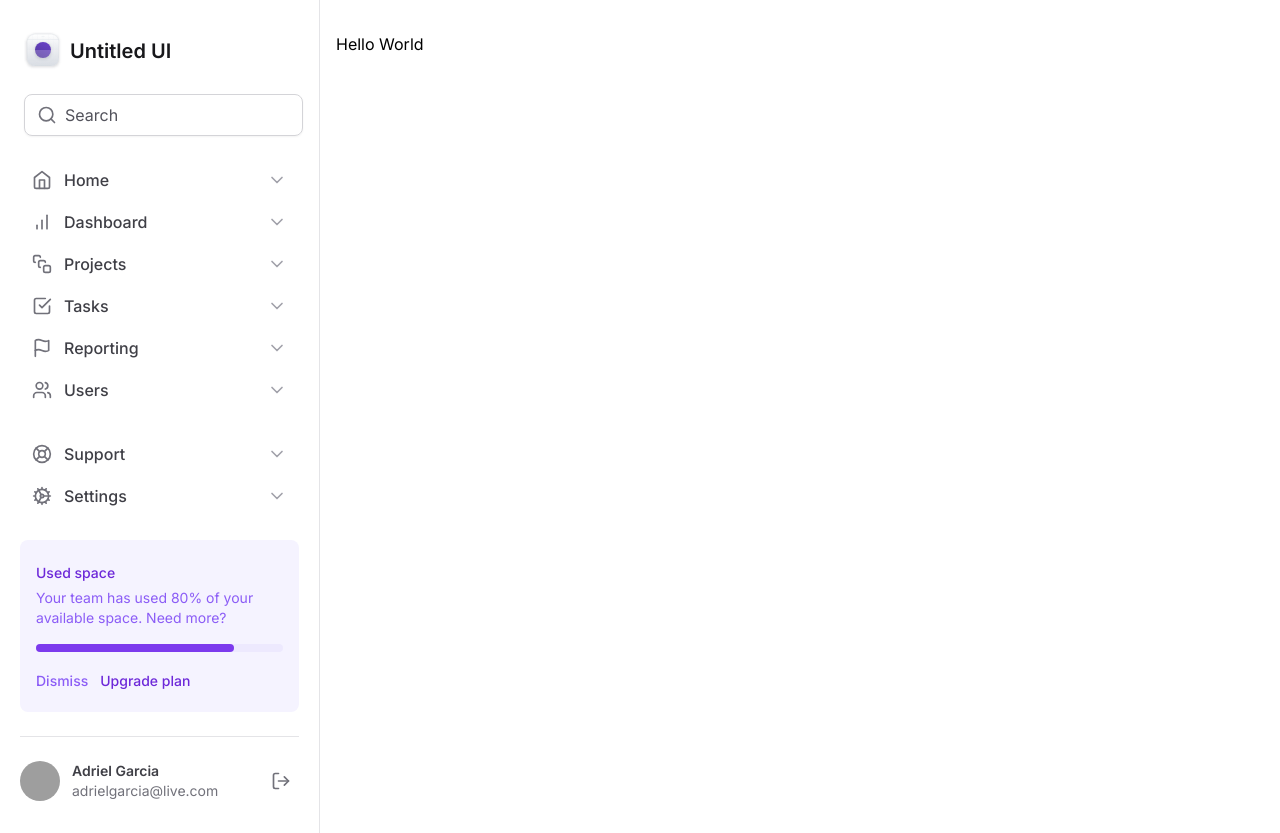
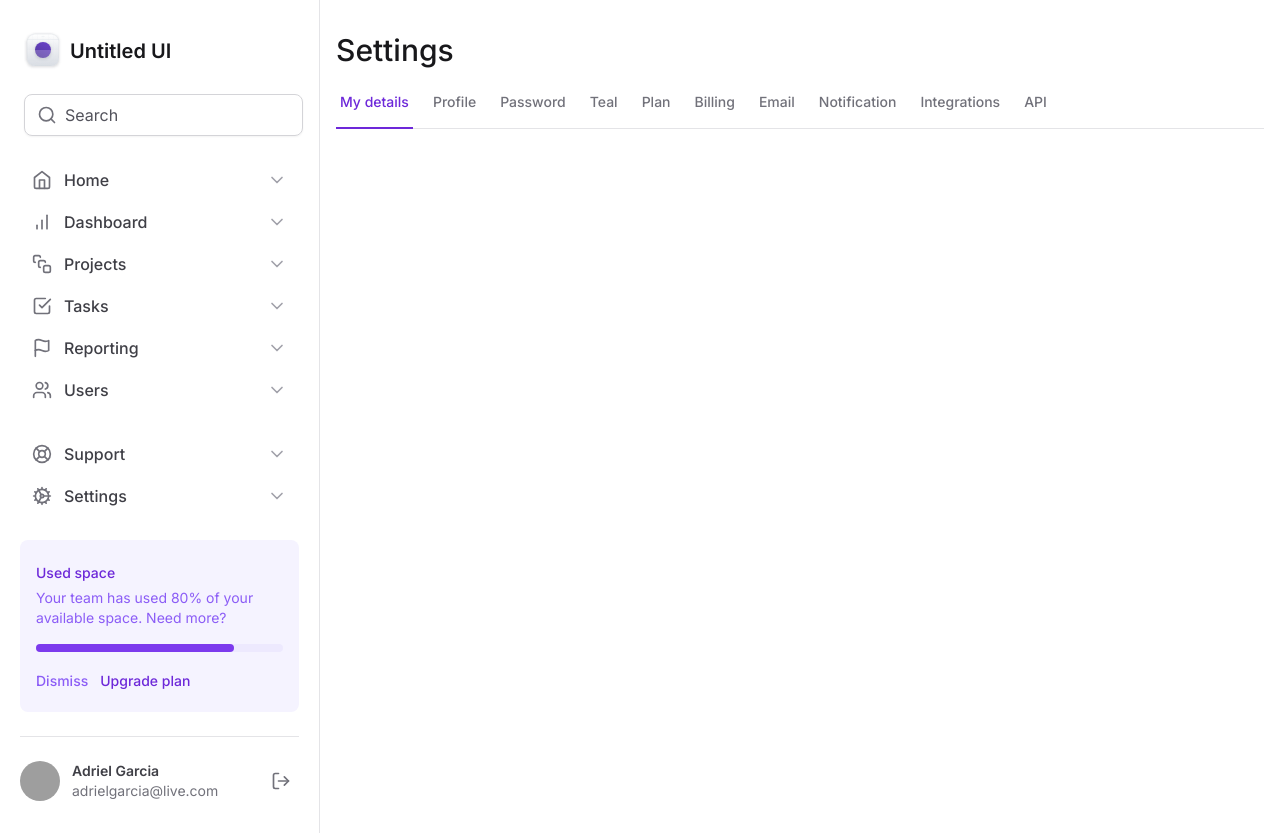
Before and after one commit to AdrielGarciaS/tailwind-next, a Next.js app: page / in a window 1280 px wide. Built offline with nearby package versions, Linux system fonts and the light colour scheme; grey boxes are pictures that could not be loaded.

Commit message:
feat: create settings tabs

```diff
--- a/package.json
+++ b/package.json
@@ -9,6 +9,8 @@
     "lint": "next lint"
   },
   "dependencies": {
+    "@radix-ui/react-tabs": "^1.0.4",
+    "framer-motion": "^11.0.8",
     "lucide-react": "^0.341.0",
     "next": "14.1.0",
     "react": "^18",
--- a/src/app/layout.tsx
+++ b/src/app/layout.tsx
@@ -16,7 +16,7 @@
   children: React.ReactNode
 }>) {
   return (
-    <html lang="en">
+    <html lang="en" className="antialiased">
       <body className={inter.className}>
         <div className="grid min-h-screen grid-cols-app">
           <Sidebar />
--- a/src/app/page.tsx
+++ b/src/app/page.tsx
@@ -1,3 +1,11 @@
+import { SettingsTabs } from '@/components/SettingsTabs'
+
 export default function Home() {
-  return <h1>Hello World</h1>
+  return (
+    <>
+      <h1 className="text-3xl font-medium text-zinc-900">Settings</h1>
+
+      <SettingsTabs />
+    </>
+  )
 }
--- /dev/null
+++ b/src/components/SettingsTabs/TabItem.tsx
@@ -0,0 +1,28 @@
+'use client'
+
+import * as Tabs from '@radix-ui/react-tabs'
+import { motion } from 'framer-motion'
+
+interface TabItemProps {
+  value: string
+  title: string
+  isSelected?: boolean
+}
+
+export function TabItem({ value, title, isSelected = false }: TabItemProps) {
+  return (
+    <Tabs.Trigger
+      className="relative px-1 pb-4 text-sm font-medium text-zinc-500 hover:text-violet-700 data-[state=active]:text-violet-700"
+      value={value}
+    >
+      <span>{title}</span>
+
+      {isSelected && (
+        <motion.div
+          layoutId="activeTab"
+          className="absolute -bottom-px left-0 right-0 h-0.5 bg-violet-700"
+        />
+      )}
+    </Tabs.Trigger>
+  )
+}
--- /dev/null
+++ b/src/components/SettingsTabs/index.tsx
@@ -0,0 +1,67 @@
+'use client'
+
+import { useState } from 'react'
+import * as Tabs from '@radix-ui/react-tabs'
+
+import { TabItem } from './TabItem'
+
+export function SettingsTabs() {
+  const [currentTab, setCurrentTab] = useState('tab-1')
+
+  return (
+    <Tabs.Root value={currentTab} onValueChange={setCurrentTab}>
+      <Tabs.List className="mt-6 flex w-full items-center gap-4 border-b border-zinc-200">
+        <TabItem
+          value="tab-1"
+          title="My details"
+          isSelected={currentTab === 'tab-1'}
+        />
+        <TabItem
+          value="tab-2"
+          title="Profile"
+          isSelected={currentTab === 'tab-2'}
+        />
+        <TabItem
+          value="tab-3"
+          title="Password"
+          isSelected={currentTab === 'tab-3'}
+        />
+        <TabItem
+          value="tab-4"
+          title="Teal"
+          isSelected={currentTab === 'tab-4'}
+        />
+        <TabItem
+          value="tab-5"
+          title="Plan"
+          isSelected={currentTab === 'tab-5'}
+        />
+        <TabItem
+          value="tab-6"
+          title="Billing"
+          isSelected={currentTab === 'tab-6'}
+        />
+        <TabItem
+          value="tab-7"
+          title="Email"
+          isSelected={currentTab === 'tab-7'}
+        />
+        <TabItem
+          value="tab-8"
+          title="Notification"
+          isSelected={currentTab === 'tab-8'}
+        />
+        <TabItem
+          value="tab-9"
+          title="Integrations"
+          isSelected={currentTab === 'tab-9'}
+        />
+        <TabItem
+          value="tab-10"
+          title="API"
+          isSelected={currentTab === 'tab-10'}
+        />
+      </Tabs.List>
+    </Tabs.Root>
+  )
+}
```
Also changed, not shown: 1 other file (tests, documents, lock files or other folders).
